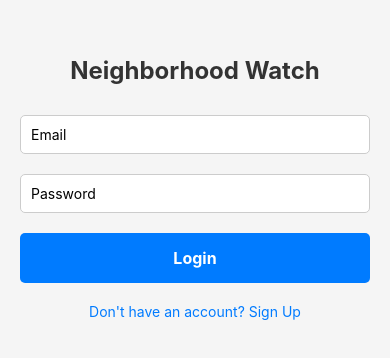
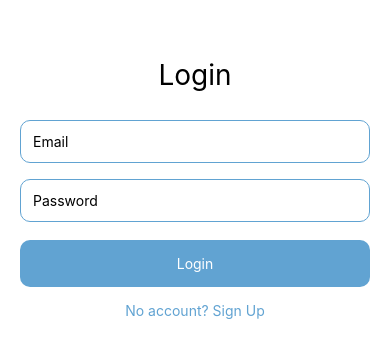
Before and after one commit to TheoMKgosi/CSI473-assignment, a React Native app in the folder NeighborhoodWatchApp/frontend/: screen /Login in a window 390 px wide. Shown: the part 234-592 px from the top of the page. Built offline with nearby package versions, Linux system fonts and the light colour scheme.

Commit message:
Update LoginScreen.js

```diff
--- a/NeighborhoodWatchApp/frontend/screens/LoginScreen.js
+++ b/NeighborhoodWatchApp/frontend/screens/LoginScreen.js
@@ -1,99 +1,40 @@
 import React, { useState } from 'react';
 import { View, Text, TextInput, TouchableOpacity, StyleSheet, Alert } from 'react-native';
-     import axios from 'axios';
 
-     const LoginScreen = ({ navigation }) => {
+export default function LoginScreen({ navigation }) {
   const [email, setEmail] = useState('');
   const [password, setPassword] = useState('');
 
-       //const handleLogin = async () => {
-         //try {
-         //  const response = await axios.post('https://<your-codespace>.github.dev:8000/api/login/', {
-        //     email,
-          //   password,
-           //});
-           //if (response.data.success) {
-            // Alert.alert('Success', 'Logged in successfully!');
-             // Navigate to main app screen (to be implemented)
-           //} else {
-             //Alert.alert('Error', 'Invalid credentials');
-           //}
-        // } catch (error) {
-          // Alert.alert('Error', 'Failed to login');
-       //  }
-      // };
-
   const handleLogin = () => {
-        navigation.navigate('Home');
+    // Mock – any non-empty values are accepted
+    if (email && password) {
+      Alert.alert('Success', 'Logged in (mock)');
+      navigation.replace('Home', { token: 'mock-token' });
+    } else {
+      Alert.alert('Error', 'Fill in both fields');
+    }
   };
 
   return (
     <View style={styles.container}>
-           <Text style={styles.title}>Neighborhood Watch</Text>
-           <TextInput
-             style={styles.input}
-             placeholder="Email"
-             value={email}
-             onChangeText={setEmail}
-             autoCapitalize="none"
-           />
-           <TextInput
-             style={styles.input}
-             placeholder="Password"
-             value={password}
-             onChangeText={setPassword}
-             secureTextEntry
-           />
+      <Text style={styles.title}>Login</Text>
+      <TextInput style={styles.input} placeholder="Email" value={email} onChangeText={setEmail} keyboardType="email-address" />
+      <TextInput style={styles.input} placeholder="Password" value={password} onChangeText={setPassword} secureTextEntry />
       <TouchableOpacity style={styles.button} onPress={handleLogin}>
         <Text style={styles.buttonText}>Login</Text>
       </TouchableOpacity>
       <TouchableOpacity onPress={() => navigation.navigate('Signup')}>
-             <Text style={styles.link}>Don't have an account? Sign Up</Text>
+        <Text style={styles.link}>No account? Sign Up</Text>
       </TouchableOpacity>
     </View>
   );
-     };
+}
 
 const styles = StyleSheet.create({
-       container: {
-         flex: 1,
-         justifyContent: 'center',
-         alignItems: 'center',
-         padding: 20,
-         backgroundColor: '#f5f5f5',
-       },
-       title: {
-         fontSize: 24,
-         fontWeight: 'bold',
-         marginBottom: 20,
-         color: '#333',
-       },
-       input: {
-         width: '100%',
-         padding: 10,
-         marginVertical: 10,
-         borderWidth: 1,
-         borderColor: '#ccc',
-         borderRadius: 5,
-         backgroundColor: '#fff',
-       },
-       button: {
-         width: '100%',
-         padding: 15,
-         backgroundColor: '#007bff',
-         borderRadius: 5,
-         alignItems: 'center',
-         marginVertical: 10,
-       },
-       buttonText: {
-         color: '#fff',
-         fontSize: 16,
-         fontWeight: 'bold',
-       },
-       link: {
-         color: '#007bff',
-         marginTop: 10,
-       },
+  container: { flex: 1, justifyContent: 'center', alignItems: 'center', padding: 20, backgroundColor: '#fff' },
+  title: { fontSize: 28, marginBottom: 20 },
+  input: { width: '100%', padding: 12, marginVertical: 8, borderWidth: 1, borderColor: '#61a3d2', borderRadius: 10 },
+  button: { width: '100%', padding: 15, backgroundColor: '#61a3d2', borderRadius: 10, marginTop: 10, alignItems: 'center' },
+  buttonText: { color: '#fff' },
+  link: { color: '#61a3d2', marginTop: 15 },
 });
-
-     export default LoginScreen;
```
Lines whose indentation alone changed are shown as unchanged.
